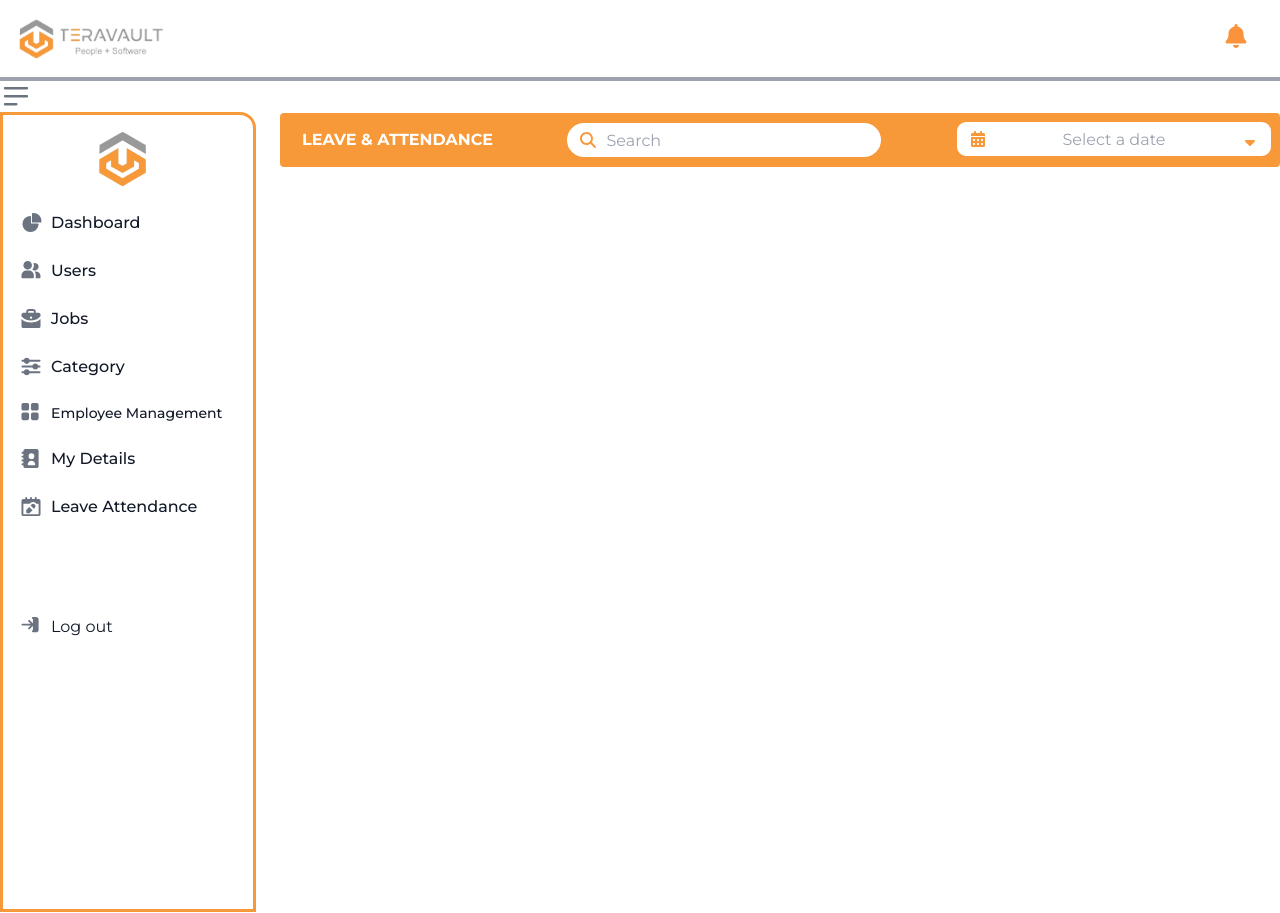
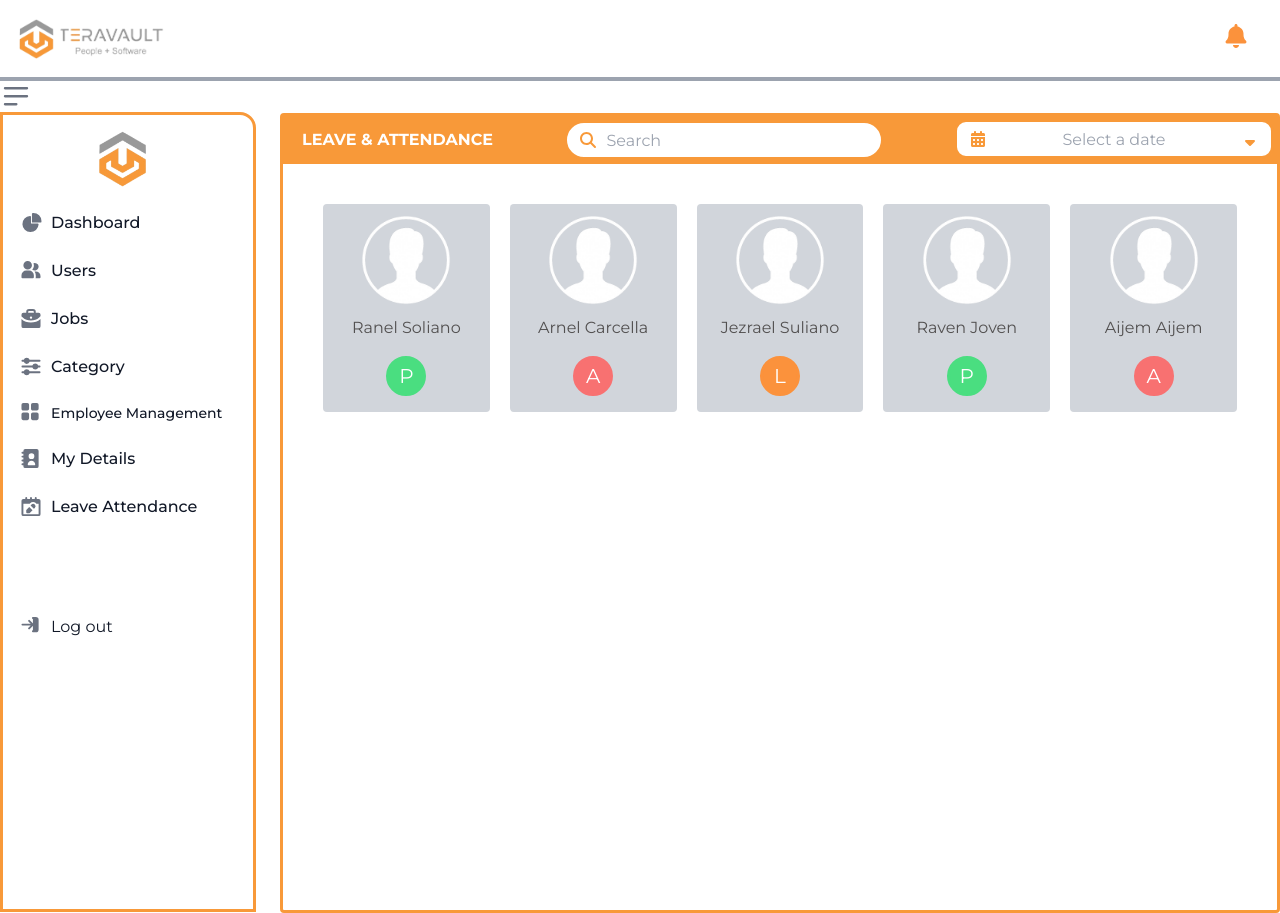
Before and after one commit to Ravenjoven/Hr-management-System, a React (Vite) app in the folder frontend/: page /Attendance in a window 1280 px wide. Before the commit the page ends 800 px from the top, so only its background shows below. Built offline with nearby package versions, Linux system fonts and the light colour scheme.

Commit message:
latest update on attendace

```diff
--- a/frontend/src/components/hr/AdminAttendance.tsx
+++ b/frontend/src/components/hr/AdminAttendance.tsx
@@ -11,11 +11,48 @@ import DatePicker from "react-datepicker";
 import "react-datepicker/dist/react-datepicker.css";
 
 function AdminAttendance() {
+  const [searchQuery, setSearchQuery] = useState("");
   const [expanded, setExpanded] = useState(false);
+  const [selectedDate, setSelectedDate] = useState(null);
+  const [employees, setEmployees] = useState([
+    {
+      id: 0,
+      img: "../images/profile-image.png",
+      name: "Ranel Soliano",
+      attendance: "P",
+    },
+    {
+      id: 1,
+      img: "../images/profile-image.png",
+      name: "Arnel Carcella",
+      attendance: "A",
+    },
+    {
+      id: 2,
+      img: "../images/profile-image.png",
+      name: "Jezrael Suliano",
+      attendance: "L",
+    },
+    {
+      id: 3,
+      img: "../images/profile-image.png",
+      name: "Raven Joven",
+      attendance: "P",
+    },
+    {
+      id: 4,
+      img: "../images/profile-image.png",
+      name: "Aijem Aijem",
+      attendance: "A",
+    },
+  ]);
   const toggleExpanded = () => {
     setExpanded((prevState) => !prevState);
   };
-  const [selectedDate, setSelectedDate] = useState(null);
+  const filteredEmployees = employees.filter((employee) =>
+    employee.name.toLowerCase().includes(searchQuery.toLowerCase())
+  );
+
   return (
     <div className="min-h-screen max-w-screen bg-white font-montserrat">
       <>
@@ -48,7 +85,7 @@ function AdminAttendance() {
         <div className="relative w-full mt-8">
           <Sidebar expanded={expanded} />
           <div
-            className={`content h-full max-w-full z-1 rounded border-[3px] border-custom-text-orange  ${
+            className={`content min-h-screen max-w-full z-1 rounded border-[3px] border-custom-text-orange  ${
               expanded ? "ml-0" : "ml-[280px]"
             }`}
           >
@@ -66,6 +103,8 @@ function AdminAttendance() {
                     type="text"
                     className="rounded-full border-[3px] border-custom-text-orange text-black pl-10 pr-4 py-2 w-80 h-10"
                     placeholder="Search"
+                    value={searchQuery}
+                    onChange={(e) => setSearchQuery(e.target.value)}
                   />
                 </div>
               </div>
@@ -89,6 +128,45 @@ function AdminAttendance() {
                 </div>
               </div>
             </div>
+            <div className="lower-di flex flex-col m-10">
+              <div className="grid gap-5 grid-cols-5">
+                {filteredEmployees.map((employee) => (
+                  <div
+                    key={employee.id}
+                    className="bg-gray-300 w-full rounded h-full flex justify-center items-center flex-col"
+                  >
+                    <div className="flex items-center">
+                      <img
+                        src={employee.img}
+                        alt=""
+                        className="w-24 h-24 text-custom-text-black my-2"
+                      />
+                    </div>
+                    <div className="text-center text-custom-text-black">
+                      {employee.name}
+                    </div>
+                    <div className="flex space-x-4 m-4">
+                      <div
+                        className={`border-[3px] rounded-full w-10 h-10 flex justify-center items-center
+                        ${
+                          employee.attendance === "P"
+                            ? "bg-green-400 border-green-400"
+                            : employee.attendance === "A"
+                            ? "bg-red-400 border-red-400"
+                            : employee.attendance === "L"
+                            ? "bg-orange-400 border-orange-400"
+                            : ""
+                        }`}
+                      >
+                        <span className="text-[20px] text-white">
+                          {employee.attendance}
+                        </span>
+                      </div>
+                    </div>
+                  </div>
+                ))}
+              </div>
+            </div>
           </div>
         </div>
       </>
```
Also changed, not shown: frontend/public/images/profile-image.png (added).
